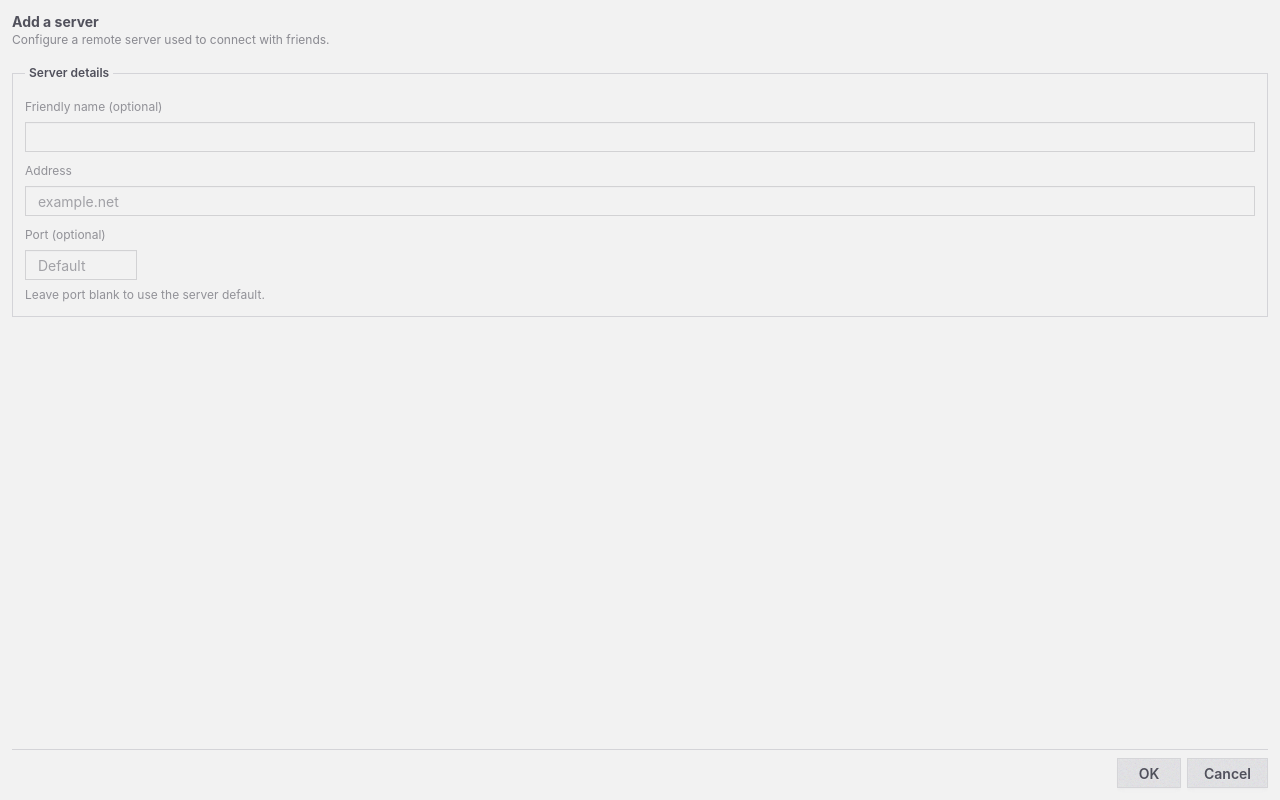
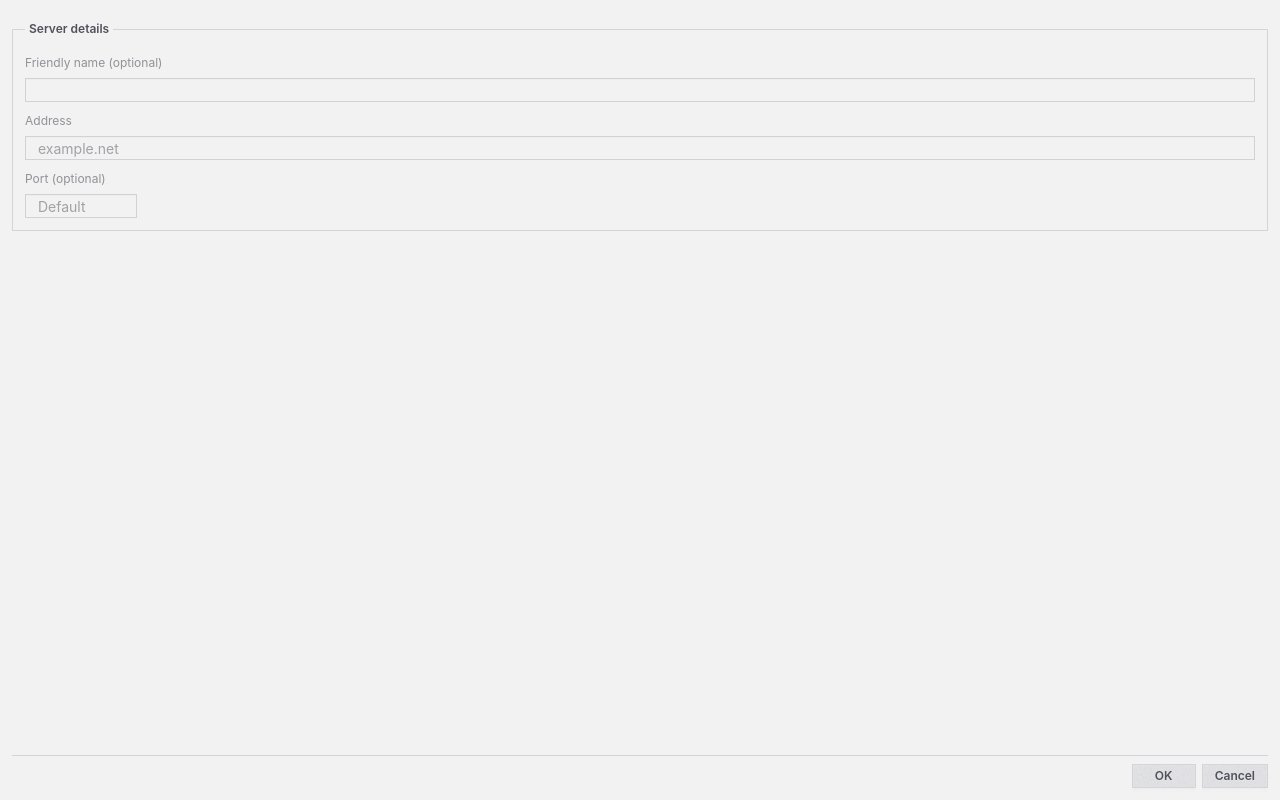
Before and after one commit to Wind-Explorer/friendolls, a SvelteKit app: page /control-panel/add/network in a window 1280 px wide. Built offline with nearby package versions, Linux system fonts and the light colour scheme.

Commit message:
a bit of UI

```diff
--- a/src/app.css
+++ b/src/app.css
@@ -77,6 +77,7 @@
   background-color: transparent;
 }
 
-.pixelated {
-  image-rendering: pixelated;
+button,
+input {
+  @apply btn-sm;
 }
--- a/src/routes/control-panel/+page.svelte
+++ b/src/routes/control-panel/+page.svelte
@@ -77,19 +77,19 @@
 <main
   class="flex h-full min-h-0 flex-col overflow-hidden bg-base-100 p-2 text-base-content"
 >
-  <div class="tabs tabs-lift min-h-0 flex-1">
+  <div class="tabs tabs-lift tabs-sm min-h-0 flex-1">
     {#each tabs as tab}
       <input
         id={`${tab.id}-tab`}
         type="radio"
         name="control_panel_tabs"
-        class="tab"
+        class="tab text-xs"
         aria-label={`${tab.label}${panelStates[tab.id].dirty ? " *" : ""}`}
         value={tab.id}
         bind:group={activeTab}
       />
       <div
-        class="tab-content h-[calc(100%-1.75rem)] w-full overflow-hidden border border-base-300 bg-base-100 p-3"
+        class="tab-content h-[calc(100%-1.3rem)] w-full overflow-hidden border border-base-300 bg-base-100 p-3"
         role="tabpanel"
         aria-labelledby={`${tab.id}-tab`}
       >
--- a/src/routes/control-panel/add/friend/+page.svelte
+++ b/src/routes/control-panel/add/friend/+page.svelte
@@ -44,13 +44,6 @@
   onsubmit={submit}
 >
   <div class="min-h-0 flex-1 space-y-2">
-    <div>
-      <h1 class="text-sm font-bold">Add a friend</h1>
-      <p class="text-xs text-base-content/65">
-        Enter the identity your friend shared with you.
-      </p>
-    </div>
-
     {#if error}<PanelMessage kind="error">{error}</PanelMessage>{/if}
 
     <fieldset class="fieldset border border-base-300 bg-base-100 p-3">
--- a/src/routes/control-panel/add/network/+page.svelte
+++ b/src/routes/control-panel/add/network/+page.svelte
@@ -60,13 +60,6 @@
   onsubmit={submit}
 >
   <div class="min-h-0 flex-1 space-y-2">
-    <div>
-      <h1 class="text-sm font-bold">Add a server</h1>
-      <p class="text-xs text-base-content/65">
-        Configure a remote server used to connect with friends.
-      </p>
-    </div>
-
     {#if error}<PanelMessage kind="error">{error}</PanelMessage>{/if}
 
     <fieldset class="fieldset border border-base-300 bg-base-100 p-3">
@@ -103,7 +96,6 @@
         inputmode="numeric"
         placeholder="Default"
       />
-      <p class="fieldset-label">Leave port blank to use the server default.</p>
     </fieldset>
   </div>
 
```
